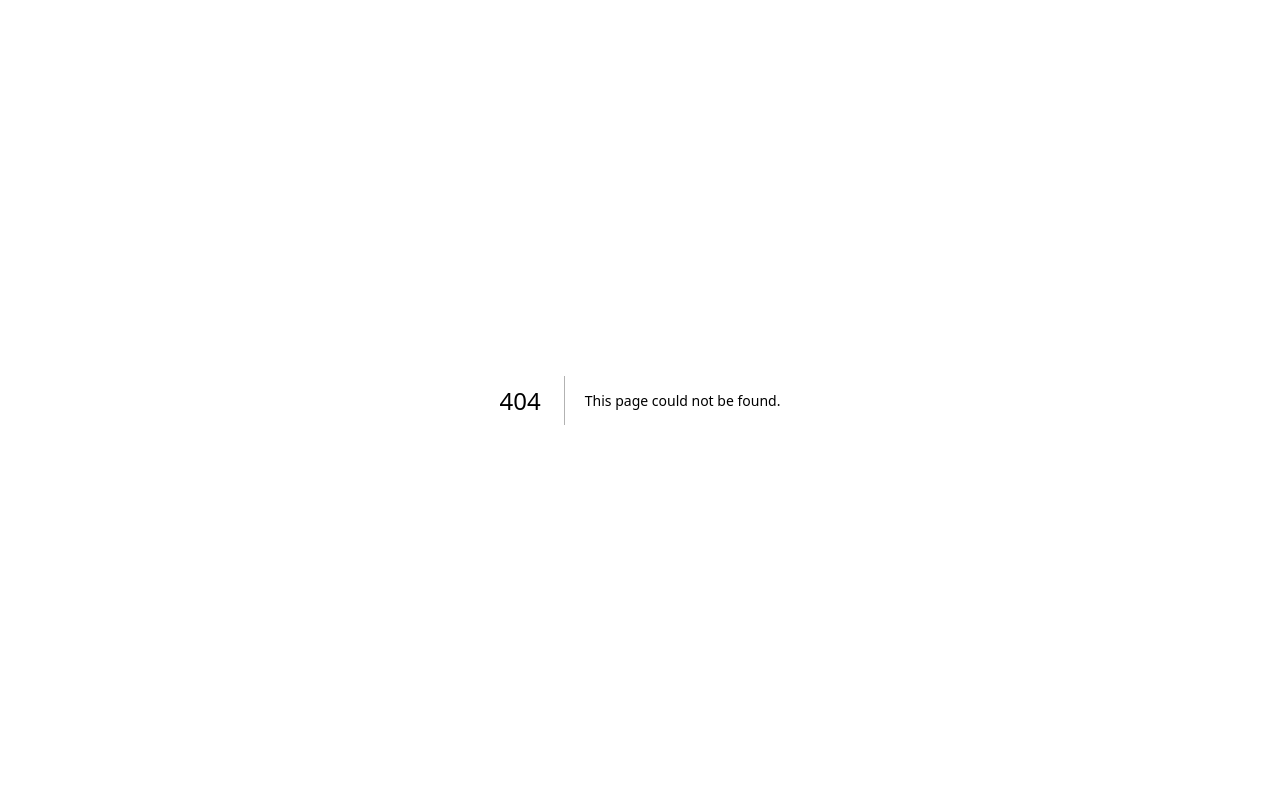
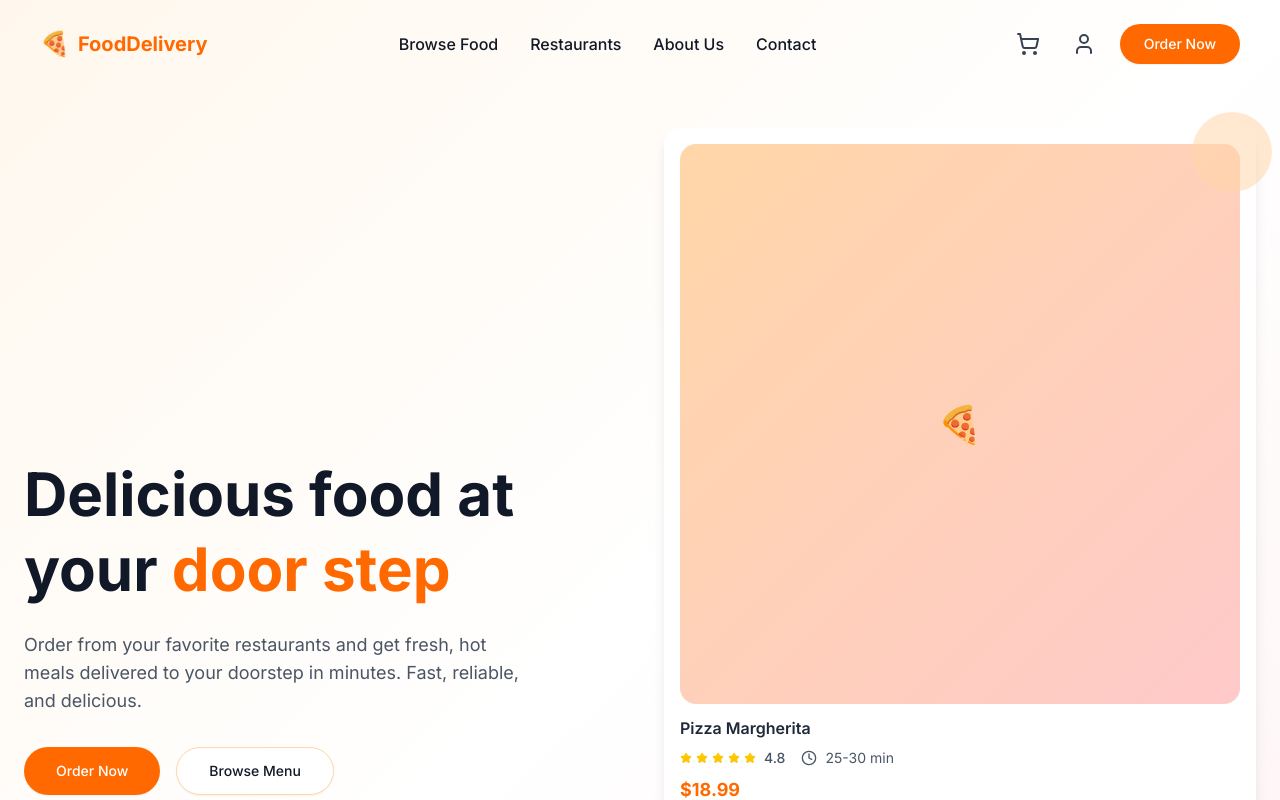
Before and after one commit to rashedInt32/launchpad-ui, a Next.js app: page /variants/food in a window 1280 px wide. Before the commit this address had no page. Shown: the top 800 px of the page. Built offline with nearby package versions, Linux system fonts and the light colour scheme.

Commit message:
feat: Add all the components into page

```diff
--- /dev/null
+++ b/app/variants/food/page.tsx
@@ -0,0 +1,27 @@
+import { FoodHeader } from "@/components/headers/food-header";
+import { FoodHero } from "@/components/heroes/food-hero";
+import { FoodStats } from "@/components/sections/food-stats";
+import { FoodRestaurants } from "@/components/sections/food-restaurants";
+import { FoodTestimonials } from "@/components/testimonials/food-testimonials";
+import { FoodAppDownload } from "@/components/sections/food-app-download";
+import { FoodFooter } from "@/components/footers/food-footer";
+import { AnimationProvider } from "@/contexts/AnimationContext";
+import { CartProvider } from "@/contexts/CartContext";
+
+export default function FoodDeliveryLanding() {
+  return (
+    <CartProvider>
+      <AnimationProvider>
+        <div className="min-h-screen bg-white">
+          <FoodHeader />
+          <FoodHero />
+          <FoodStats />
+          <FoodRestaurants />
+          <FoodTestimonials />
+          <FoodAppDownload />
+          <FoodFooter />
+        </div>
+      </AnimationProvider>
+    </CartProvider>
+  );
+}
--- a/package.json
+++ b/package.json
@@ -10,6 +10,7 @@
   },
   "dependencies": {
     "@radix-ui/react-accordion": "^1.2.12",
+    "@radix-ui/react-dialog": "^1.1.15",
     "@radix-ui/react-slot": "^1.2.3",
     "class-variance-authority": "^0.7.1",
     "clsx": "^2.1.1",
```
